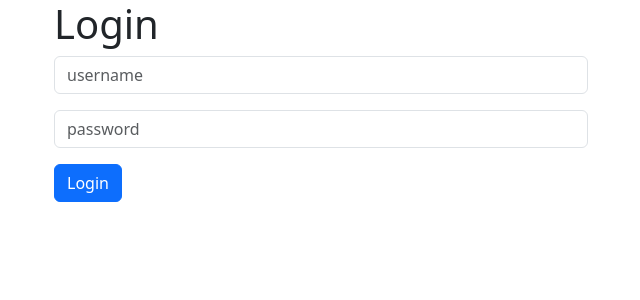
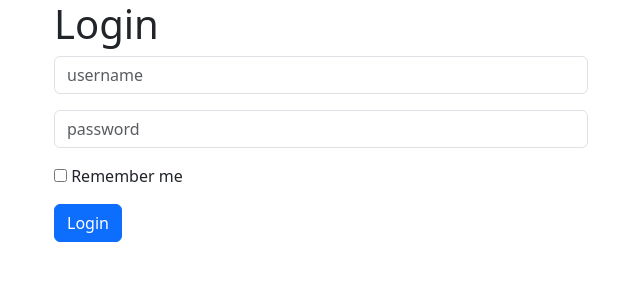
Before and after one commit to ContentGardeningStudio/flaskexampleapp, a Flask app: page /login in a window 1280 px wide. Shown: the top 300 px of the page, without its empty margins (28-668 px from the left). Run offline with Flask 3, Linux system fonts and the light colour scheme.

Commit message:
improve login functionality

```diff
--- a/app.py
+++ b/app.py
@@ -25,7 +25,7 @@ def shutdown_session(exception=None):
 
 @login.user_loader
 def load_user(id):
-    return db.session.get(User, int(id))
+    return db.session.get(User, id)
 
 #######################################################
 class LoginForm(FlaskForm):
@@ -42,17 +42,6 @@ class RegistrationForm(FlaskForm):
     password2 = PasswordField('Repeat Password', validators=[DataRequired(), EqualTo('password')])
     submit = SubmitField('Register')
 
-    # def validate_username(self, username):
-    #     user = db.session.scalar(sqlalchemy.select(User).where(
-    #         User.username == username.data))
-    #     if user is not None:
-    #         raise ValidationError('Please use a different username.')
-    #
-    # def validate_email(self, email):
-    #     user = db.session.scalar(sqlalchemy.select(User).where(
-    #         User.email == email.data))
-    #     if user is not None:
-    #         raise ValidationError('Please use a different email address.')
 
 ################################################
 class User(UserMixin, db.Model):
@@ -60,6 +49,7 @@ class User(UserMixin, db.Model):
     username = db.Column(db.String, unique=True, nullable=False)
     email = db.Column(db.String, unique=True, nullable=False)
     password_hash = db.Column(db.String, nullable=False)
+    # authenticated = db.Column(db.Boolean, default=False)
 
     def __init__(self, username, password, email):
         self.username = username
@@ -162,29 +152,29 @@ def login():
         form = LoginForm(request.form)
         username = form.username.data
         password = form.password.data
+        remember = True if form.remember_me.data else False
 
         user = User.query.filter_by(username=username).first()
 
         # check if the user actually exists
         # take the user-supplied password, hash it, and compare it to the hashed password in the database
-        if not user or not check_password_hash(user.password, password):
-            # user ALWAYS None
+        if not user or not check_password_hash(user.password_hash, password):
             flash('Please check your login details and try again.')
             # if the user doesn't exist or password is wrong, reload the page
             return redirect(url_for('login'))
-        else:
-            # if the above check passes, then we know the user has the right credentials
-            login_user(user)
-            return redirect(url_for('home'))
+
+        # if the above check passes, then we know the user has the right credentials
+        login_user(user, remember=remember)
+        return redirect(url_for('home'))
 
 
 @app.route('/logout')
 def logout():
     logout_user()
-    return redirect(url_for('index'))
+    return redirect(url_for('login'))
 
 
-@app.route('/profile')
+@app.route('/')
 @login_required
 def home():
     return render_template("profile.html", current_user=current_user)
--- a/templates/login.html
+++ b/templates/login.html
@@ -21,12 +21,16 @@
         {% endwith %}
 
         <div class="row col-6">
-            <form method="post">
+            <form method="post" action="/login">
                 <div class="mb-3">
-                    <input type="text" placeholder="username" class="form-control">
+                    <input type="text" name="username" placeholder="username" class="form-control">
                 </div>
                 <div class="mb-3">
-                    <input type="password" placeholder="password" class="form-control">
+                    <input type="password" name="password" placeholder="password" class="form-control">
+                </div>
+                <div class="mb-3">
+                    <input type="checkbox" name="remember">
+                    <label for="remember">Remember me</label>
                 </div>
                 <button type="submit" class="btn btn-primary">Login</button>
             </form>
```
